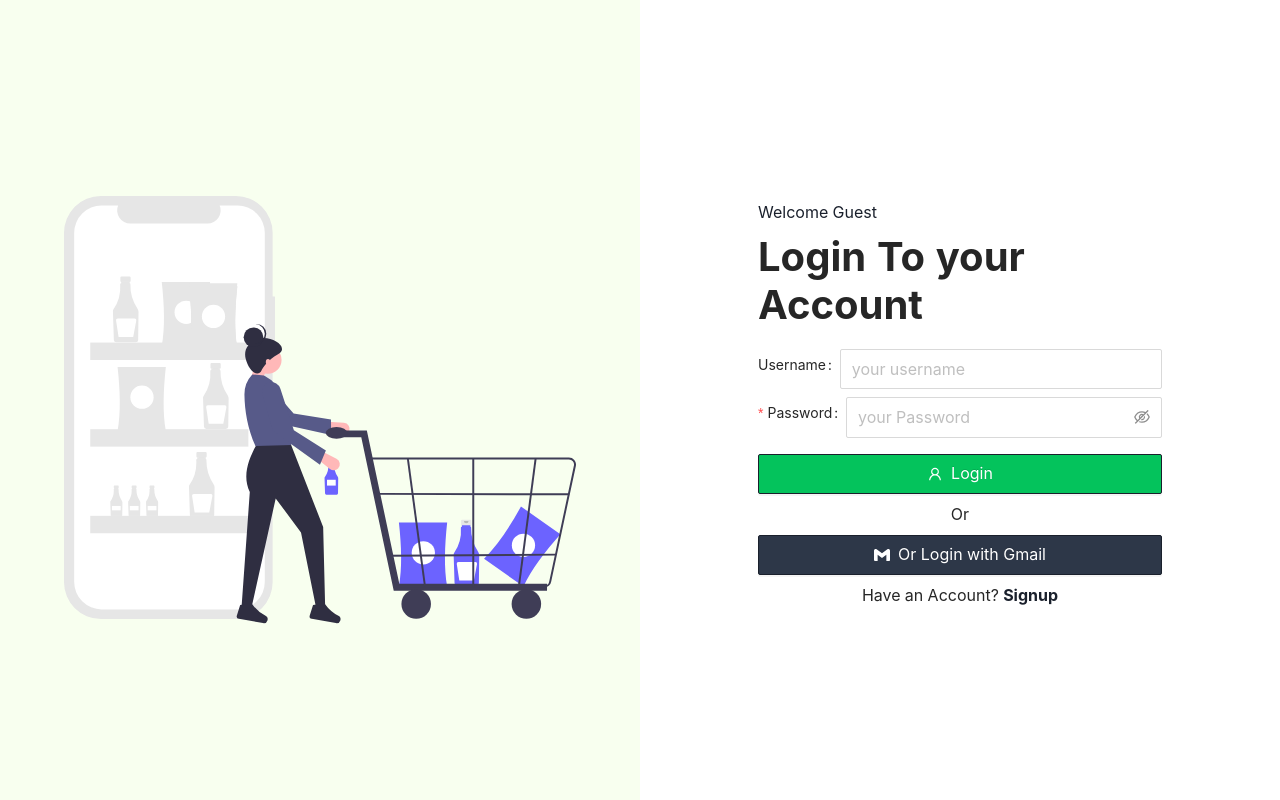
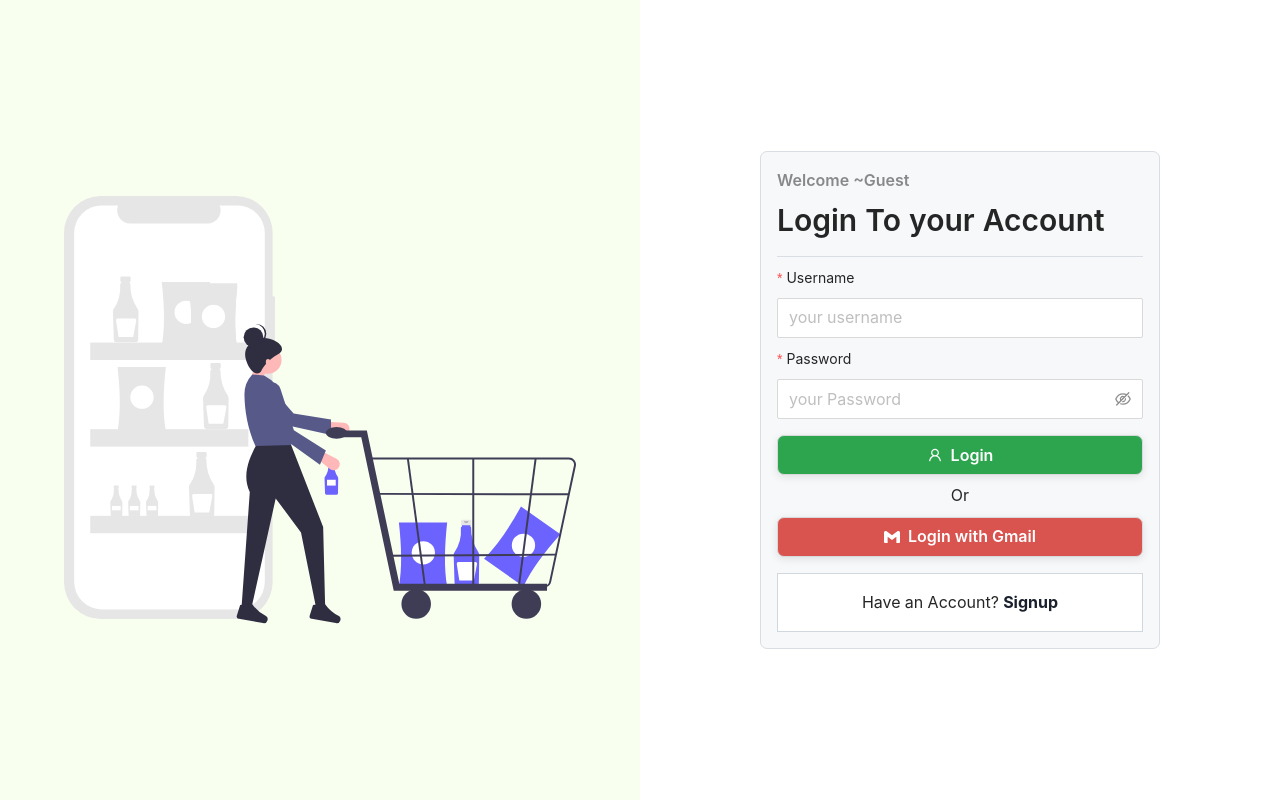
Before and after one commit to shahzaibfs/supplier-shub, a React (Create React App) app: page /login in a window 1280 px wide. Built offline with nearby package versions, Linux system fonts and the light colour scheme.

Commit message:
Login-Page Feature

```diff
--- a/src/Components/Inputs/TextField.jsx
+++ b/src/Components/Inputs/TextField.jsx
@@ -11,7 +11,8 @@ function TextField({
   size,
   rules = [],
   value,
-  defaultValue
+  defaultValue,
+  status
 }) {
   return (
     <Form.Item
@@ -22,6 +23,7 @@ function TextField({
       style={{ width: width }}
     >
       <Input
+      status={status ?? ""}
         value={value}
         type={type}
         placeholder={placeHolder}
--- a/src/Components/Inputs/button-field.jsx
+++ b/src/Components/Inputs/button-field.jsx
@@ -1,5 +1,5 @@
-import { Button ,Typography } from "antd";
-const {Text} = Typography
+import { Button, Typography } from "antd";
+const { Text } = Typography;
 
 function ButtonField({
   icon = null,
@@ -9,21 +9,32 @@ function ButtonField({
   width = "50",
   circle = false,
   children,
-  loading
+  loading,
 }) {
   return (
     <Button
       icon={icon ?? null}
-      type={type}
-      className={`w-${width} d-flex justify-content-center text-white align-items-center mx-auto btn-bg-${type}`}
+      className={`w-${width} d-flex justify-content-center text-white align-items-center mx-auto `}
       htmlType={htmlType}
       size={size}
-      style={{ borderRadius: circle && "100px",boxShadow:" 0px 2px 8px rgba(0, 0, 0, 0.1)"}}
+      style={{
+        background:getBtnBackgroundColor[type],
+        borderRadius: circle && "7px",
+        boxShadow: " 0px 2px 8px rgba(0, 0, 0, 0.1)",
+      }}
       loading={loading}
     >
-      <Text style={{color:"inherit"}}>{children}</Text>
+      <Text strong style={{ color: "inherit" }}>
+        {children}
+      </Text>
     </Button>
   );
 }
 
 export default ButtonField;
+
+
+const getBtnBackgroundColor = {
+  success:"#2da44e",
+  danger:"#d9534f"
+}
--- a/src/Pages/Login/LoginForm.jsx
+++ b/src/Pages/Login/LoginForm.jsx
@@ -1,23 +1,22 @@
 import React, { useState } from "react";
-import { Link, useNavigate } from "react-router-dom";
-import { Button, Col, Row } from "antd";
+import { Link } from "react-router-dom";
+import { Col, Form, Row, Typography } from "antd";
 import { AiOutlineUser } from "react-icons/ai";
+import { SiGmail } from "react-icons/si";
+import { useDispatch } from "react-redux";
+
+import { doAuthentication } from "../../services/authMiddleWare";
+import { useGetAuthenticatedUser } from "../../hooks/useGetAuthenticatedUser";
+import ButtonField from "../../Components/Inputs/button-field";
 import TextField from "../../Components/Inputs/TextField";
 import PasswordField from "../../Components/Inputs/PasswordField";
-import { SiGmail } from "react-icons/si";
-import { useDispatch } from "react-redux";
-import { doAuthentication } from "../../services/authMiddleWare";
-import {useGetAuthenticatedUser} from "../../hooks/useGetAuthenticatedUser"
+
+const { Title } = Typography;
 
 const LoginForm = () => {
-  const [loginDetails, setloginDetails] = useState({
-    username: "",
-    password: "",
-  });
   const user = useGetAuthenticatedUser();
   const [isLoader, setisLoader] = useState(false);
   const dispatch = useDispatch();
-  let navigate = useNavigate();
 
   // TODO: Url needed to Authenticate : http://localhost:8080/api/v1.0/authenticate
 
@@ -28,16 +27,19 @@ const LoginForm = () => {
       placeHolder: "your username",
       name: "username",
       type: "text",
-      defaultValue:user.userDetails.username ?? ""
+      rules: [
+        {
+          required: true,
+          message: "fill your username..",
+        },
+      ],
     },
-
     {
       inputType: PasswordField,
       label: "Password",
       placeHolder: "your Password",
       name: "password",
-      type: "password",
-    },
+required:true    },
   ];
 
   const styles = {
@@ -48,71 +50,75 @@ const LoginForm = () => {
     },
     container: {
       minHeight: "400px",
+      borderRadius: "7px",
+      border: "1px solid #d8dee4",
+      background: "#f6f8fa",
+      maxWidth: "400px",
     },
+    smallContainer: { background: "white", border: "1px solid #d0d7de" },
   };
 
-  const handleInputs = (e) => {
-    console.log(e.target.name + " " + e.target.value);
-    setloginDetails((oldLoginDetails) => ({
-      ...oldLoginDetails,
-      [e.target.name]: e.target.value,
-    }));
-  };
-
-  console.log(user)
-  const handleSubmit = (e) => {
-    e.preventDefault();
-
+  console.log(user);
+  const handleSubmit = (loginDetails) => {
     setisLoader(true);
-
-    dispatch(doAuthentication(loginDetails, setisLoader, navigate));
+    dispatch(doAuthentication(loginDetails, setisLoader));
+    console.log(loginDetails);
   };
   return (
     <>
       <Row style={styles.parent} className="h-100" justify="center">
-        <Col xs={18} lg={16} style={styles.container}>
-          <header className="m-2">
-            <p className="text-primary body-1 mb-2">Welcome Guest</p>
-            <h1 className="heading-2 text-weight-bold">
+        <Col
+          sm={15}
+          xs={22}
+          md={24}
+          lg={22}
+          style={styles.container}
+          className="p-2"
+        >
+          <header className="m-2" style={{ borderBottom: "1px solid #d8dee4" }}>
+            <Title level={5} type="secondary">
+              Welcome ~Guest
+            </Title>
+            <Title level={2} className=" mt-1">
               Login To your Account
-            </h1>
+            </Title>
           </header>
-          <form onSubmit={handleSubmit}>
+          <Form onFinish={handleSubmit} layout={"vertical"}>
             {formFields.map(({ inputType: INPUT, ...props }, idx) => (
-              <INPUT
-                key={idx}
-                value={user.userDetails.name ?? ""}
-                onChange={handleInputs}
-                size={"large"}
-                {...props}
-                required={true}
-              />
+              <INPUT key={idx} size={"large"} {...props} />
             ))}
             <div className="m-2 mt-3">
-              <Button
+              <ButtonField
                 icon={<AiOutlineUser className="me-2" />}
-                type="primary"
-                className="btn-bg-success w-100 d-flex align-items-center justify-content-center"
+                type="success"
                 htmlType="submit"
                 size="large"
+                width="100"
+                circle
                 loading={isLoader}
               >
-                Login
-              </Button>
+                Login{" "}
+              </ButtonField>
             </div>
             <p className="body-2 text-center m-0">Or</p>
             <div className="m-2 ">
-              <Button
+              <ButtonField
                 icon={<SiGmail className="me-2" />}
-                type="primary"
-                className="btn-bg-primary w-100 d-flex justify-content-center align-items-center "
+                type="danger"
+                htmlType="submit"
                 size="large"
+                width="100"
+                circle
+                loading={isLoader}
               >
-                Or Login with Gmail
-              </Button>
+                Login with Gmail
+              </ButtonField>
             </div>
-          </form>
-          <footer className="body-2 text-center">
+          </Form>
+          <footer
+            className="body-2 text-center m-2 mt-3 pt-3 pb-3"
+            style={styles.smallContainer}
+          >
             Have an Account?{" "}
             <Link to="/signup" className="text-weight-bold body-2">
               Signup
--- a/src/Pages/Signup/SignupForm.jsx
+++ b/src/Pages/Signup/SignupForm.jsx
@@ -1,6 +1,6 @@
 import React, { useState } from "react";
 
-import { Link ,useNavigate} from "react-router-dom";
+import { Link, useNavigate } from "react-router-dom";
 import TextField from "../../Components/Inputs/TextField";
 import Select from "../../Components/Inputs/SelectField";
 import { Col, Form, Row, Typography } from "antd";
@@ -22,15 +22,20 @@ const styles = {
   },
   container: {
     minHeight: "400px",
-    border: "1px solid #1111110f",
+    borderRadius:"7px",
+    border: "1px solid #d8dee4",
+    background:"#f6f8fa",
+    maxWidth:"400px"
   },
+  smallContainer:{background:"white",border:"1px solid #d0d7de"}
 };
+
 const SignupForm = () => {
-  const [isLoader, setisLoader] = useState(false)
+  const [isLoader, setisLoader] = useState(false);
+  const [usernameUniqueException, setusernameUniqueException] = useState(false);
   const roles = useGetRoles();
-  const dispatch  =useDispatch();
+  const dispatch = useDispatch();
   const navigate = useNavigate();
-
 
   const formFields = [
     {
@@ -38,13 +43,14 @@ const SignupForm = () => {
       label: "Username",
       placeHolder: "your username",
       name: "username",
-      type:"text",
+      type: "text",
       rules: [
         {
           required: true,
           message: "Please input your Username",
         },
       ],
+      status: usernameUniqueException && "error",
     },
     {
       inputType: TextField,
@@ -79,26 +85,37 @@ const SignupForm = () => {
     },
   ];
 
-  const idToRole=(id)=>{
-    return roles.filter(role=>role.roleId===id*1)[0]
-  }
+  const idToRole = (id) => {
+    return roles.filter((role) => role.roleId === id * 1)[0];
+  };
 
   const handleSubmit = (formData) => {
-    setisLoader(true)
-    const reqData = {...formData, role:idToRole(formData.role)}
-    console.log(reqData)
+    setisLoader(true);
+    const reqData = { ...formData, role: idToRole(formData.role) };
     setTimeout(() => {
-      dispatch(doRegistration(reqData,setisLoader,navigate))
+      dispatch(
+        doRegistration(
+          reqData,
+          { setisLoader, setusernameUniqueException },
+          navigate
+        )
+      );
     }, 100);
-
-
   };
 
   return (
-    <Row style={styles.parent} className="h-100" justify="center">
-      <Col xs={22} lg={16} style={styles.container} className="p-2">
-        <header className="m-2">
-          <Title level={4} type="secondary">
+    <Row style={styles.parent} className="h-100 pt-4 pb-4" justify="center">
+      <Col
+        sm={15}
+        xs={22}
+        md={24}
+        lg={22}
+        style={styles.container}
+        className="p-2"
+      >
+        {" "}
+        <header className="m-2" style={{borderBottom:"1px solid #d8dee4"}}>
+          <Title level={5} type="secondary">
             Welcome ~Guest
           </Title>
           <Title level={2} className="mt-1">
@@ -136,14 +153,14 @@ const SignupForm = () => {
               type="danger"
               htmlType="submit"
               size="large"
-              width="75"
+              width="100"
               circle
             >
               Login with Gmail
             </ButtonField>
           </div>
         </Form>
-        <footer className="body-2 text-center m-2">
+        <footer className="body-2 text-center m-2 mt-3 pt-3 pb-3" style={styles.smallContainer}>
           Have an Account?{" "}
           <Link to="/login" className="text-weight-bold body-2">
             Login
--- a/src/redux/reducers/authReducer.js
+++ b/src/redux/reducers/authReducer.js
@@ -3,17 +3,24 @@ const intitState = {
   isLogin: false,
   userDetails: {},
   token: "",
+  role: "",
 };
 
 export const authReducer = (state = intitState, action) => {
   switch (action.type) {
     case constants.loginAction:
       console.log(action.payload);
-      return { ...state, ...action.payload };
+      return {
+        ...state,
+        isLogin: true,
+        userDetails: action.payload.userDetails,
+        token: action.payload.token,
+        role : action.payload.userDetails.roles[0].roleName
+      };
 
     case constants.logoutAction:
       localStorage.removeItem("sessionID");
-      return { ...state, isLogin: false };
+      return { ...state,...intitState};
 
     case constants.signupAction:
       console.log(action);
```
Also changed, not shown: src/Pages/Dashboard/CustomerDashboard/index.js (+12 -5 lines), src/Pages/Dashboard/SupplierDashboard/index.js (+50 -30 lines), src/Pages/Login/index.jsx (+16 -5 lines), src/services/authMiddleWare.js (+20 -14 lines).
